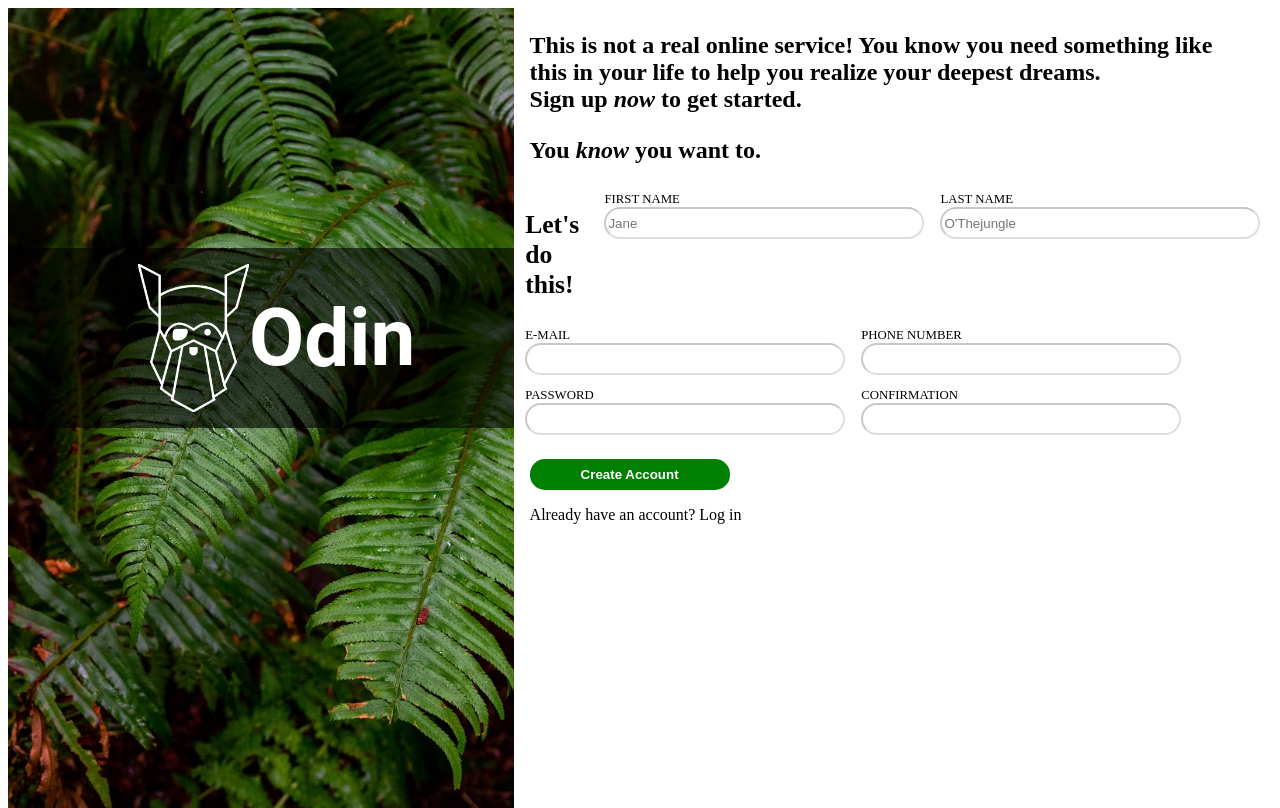
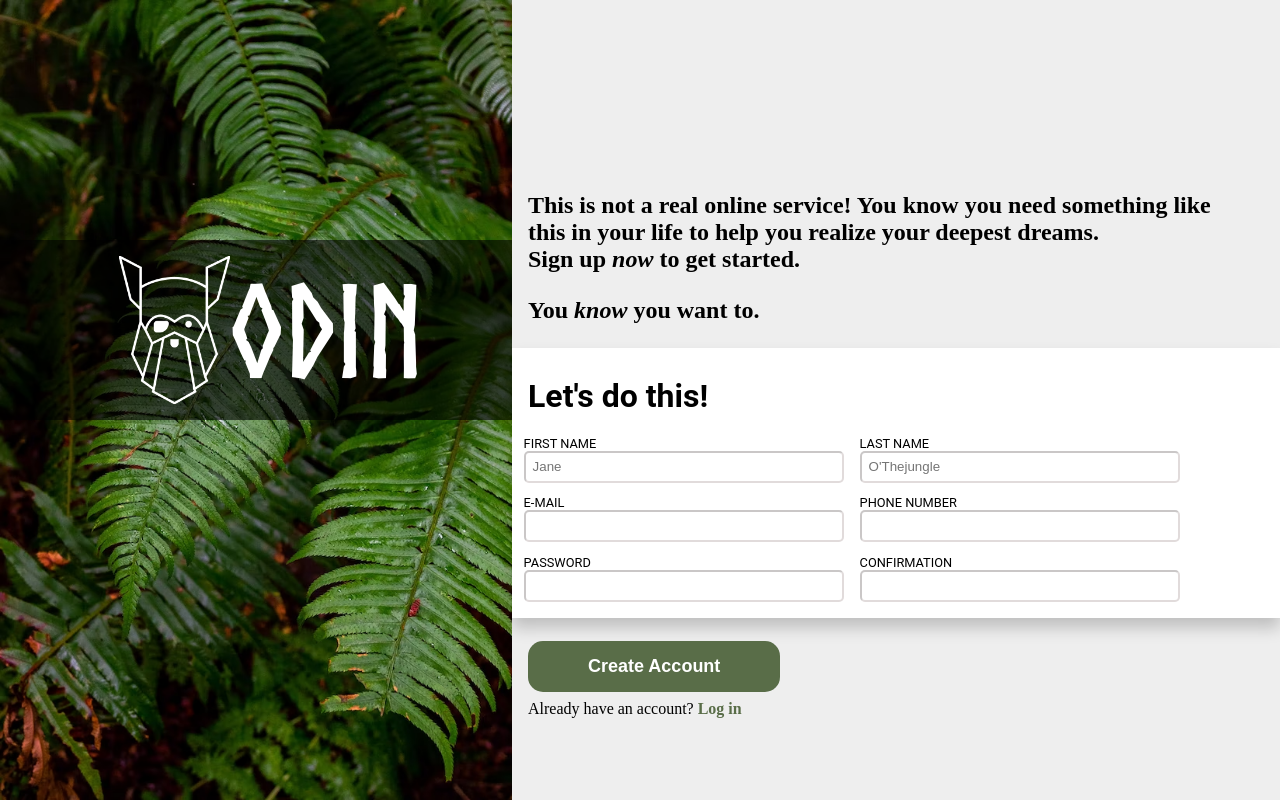
Before and after one commit to Duke242/signUpForm, a website: page index.html in a window 1280 px wide. Drawn offline with Linux system fonts and the light colour scheme; a web font is replaced by a local one.

Commit message:
Update 4 files

```diff
--- a/index.html
+++ b/index.html
@@ -11,17 +11,17 @@
   <div class="container-left">
     <h1 id="title">
       <img src="odin-lined.png"/>
-      <span>Odin</span>
+      <span>ODIN</span>
     </h1>
   </div>
   <div class="container-right">
     <p class="first-paragraph">This is not a real online service! You know you need something like this in your life to help you realize your deepest dreams.</p>
     <p class="second-paragraph">Sign up <i>now</i> to get started.</p>
     <p class="third-paragraph">You <i>know</i> you want to.</p>
-    <form>
+    <form class="form__wrapper" id="main-form">
+      <h1 class="fieldset-header">Let's do this!</h1>
       <fieldset>
         <!-- <legend>Name</legend> -->
-        <h1 class="fieldset-header" style="text-transform: none;">Let's do this!</h1>
         <label>
           <span>First Name</span>
           <input name="first_name" placeholder="Jane"/>
@@ -67,9 +67,9 @@
         </section>
         <p>¡Password must match confirmation!</p>
       </fieldset>
-      <button type="submit">Create Account</button>
-      <p class="paragraph-under-button">Already have an account? Log in</p>
     </form>
+    <button form="main-form" type="submit">Create Account</button>
+    <p>Already have an account? <a style="color: #596d48; font-weight: bold;">Log in</a></p>
   </div>
 </body>
 </html>
--- a/script.js
+++ b/script.js
@@ -3,21 +3,23 @@ window.addEventListener("load", () => {
     evt.preventDefault();
   });
 
-  const error = document.querySelector('#password p')
-  const passes = (
-    Array.from(document.querySelectorAll('input[type="password"]'))
-  )
+  const error = document.querySelector("#password p");
+  const passes = Array.from(
+    document.querySelectorAll('input[type="password"]')
+  );
   passes.forEach((elem, idx) => {
-    elem.addEventListener('keypress', (evt) => {
-      const next = `${evt.target?.value}${evt.key}`
-      const other = passes[(idx + 1) % 2].value
-      error.style.display = (
-        next !== other ? (
-          'block'
-        ) : (
-          'none'
-        )
-      )
-    })
-  })
-})
+    elem.addEventListener("keypress", (evt) => {
+      const fieldset = evt.target.closest("fieldset");
+      const next = `${evt.target?.value}${evt.key}`;
+      const other = passes[(idx + 1) % 2].value;
+      const equal = next === other;
+      console.log({ next, other, equal });
+      if (equal) {
+        fieldset.classList.remove("errored");
+      } else {
+        fieldset.classList.add("errored");
+      }
+      error.style.display = equal ? "none" : "block";
+    });
+  });
+});
--- a/style.css
+++ b/style.css
@@ -1,4 +1,8 @@
 @import url(https://fonts.google.com/specimen/Roboto);
+@font-face {
+  font-family: "Norse Bold";
+  src: url("Norse-Bold.otf") format("opentype");
+}
 
 * {
   box-sizing: border-box;
@@ -6,13 +10,18 @@
 
 html,
 body {
-  height: 100ch;
-  width: 100cw;
+  height: 100vh;
+  width: 100vw;
+  padding: 0;
+  margin: 0;
 }
 
 body {
   display: flex;
   direction: row;
+}
+body > div {
+  height: 100vh;
 }
 
 body > div:nth-of-type(1) {
@@ -20,7 +29,6 @@ body > div:nth-of-type(1) {
   background-repeat: no-repeat;
   width: 40vw;
   background-size: cover;
-
 }
 
 body > div:nth-of-type(2) {
@@ -49,8 +57,8 @@ h1#title span {
   color: white;
   flex-grow: 0;
   /* padding: 0 0.5em; */
-  font-size: 5rem;
-  font-family: 'Roboto', sans-serif;
+  font-size: 8rem;
+  font-family: "Norse Bold", sans-serif;
 }
 
 input {
@@ -58,7 +66,9 @@ input {
   width: 20rem;
   border-color: #8f7c7a45;
   height: 2rem;
-    border-radius: 1rem;}
+  border-radius: 5px;
+  text-indent: 5px;
+}
 
 label {
   display: flex;
@@ -71,26 +81,51 @@ fieldset {
 
 .fieldset-header {
   margin-bottom: 1rem;
+  margin-left: 1rem;
 }
 
-fieldset, fieldset section {
+fieldset,
+fieldset section {
   display: flex;
   gap: 1rem;
   text-transform: uppercase;
   font-size: 0.8rem;
 }
 
+@media (max-width: 25em) {
+  fieldset,
+  fieldset section {
+    flex-direction: column;
+  }
+}
+
+form {
+  padding: 0.5rem 0;
+  font-family: "Roboto", sans-serif;
+}
+
 .errorable {
   flex-direction: column;
 }
 
-label:has(input:invalid) {
-  color: darkred;
+fieldset p {
+  margin-top: -1.25em;
 }
 
-input:invalid {
+fieldset.errored p {
+  color: red;
+}
+
+input:invalid,
+fieldset.errored input {
   background-color: pink;
   border-color: red;
+}
+
+input:focus {
+  outline: none;
+  border: 1px solid blue;
+  box-shadow: 0px 5px 10px 0px rgba(0, 0, 0, 0.3);
 }
 
 .errorable p {
@@ -98,11 +133,12 @@ input:invalid {
 }
 
 .first-paragraph {
+  margin-top: 25%;
   text-align: left;
   font-size: 1.5rem;
   font-weight: bold;
   margin-left: 1rem;
-    width: 700px;
+  max-width: 700px;
   margin-bottom: 0;
 }
 
@@ -122,18 +158,28 @@ input:invalid {
 }
 
 button {
-    padding: 0.5rem;
-    width: 200px;
+  padding: 15px 60px;
   margin-left: 1rem;
-    margin-top: 1rem;
+  margin-top: 3%;
   border: none;
   font-weight: bold;
+  font-size: 18px;
   color: white;
-    background-color: green;
+  background-color: #596d48;
   border-radius: 15px;
   box-shadow: 5px;
 }
 
-.paragraph-under-button {
+button + p {
+  margin-top: 1%;
   margin-left: 1rem;
 }
+
+.container-right {
+  background-color: #eee;
+}
+
+.form__wrapper {
+  background-color: white;
+  box-shadow: 0px 10px 15px 0px rgba(0, 0, 0, 0.2);
+}
```
Also changed, not shown: Norse-Bold.otf (added). Lines whose indentation alone changed are shown as unchanged.
